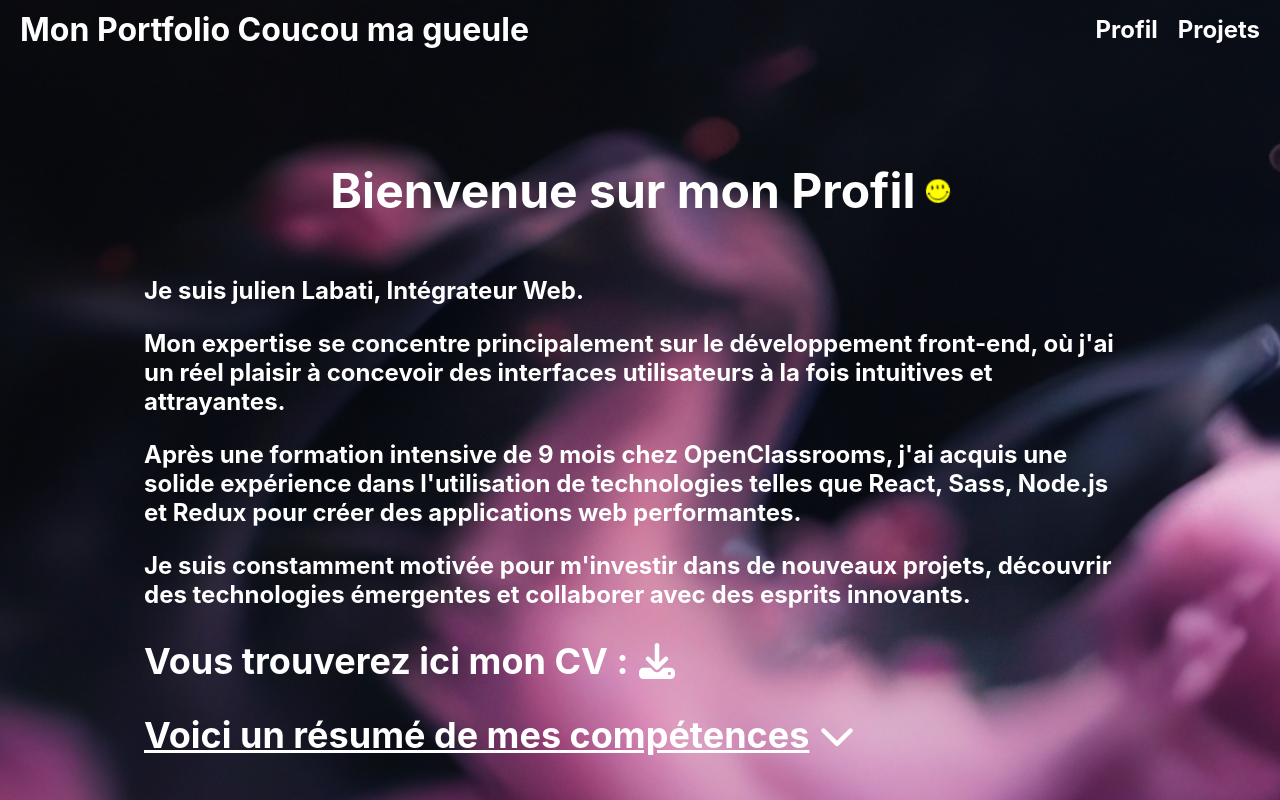
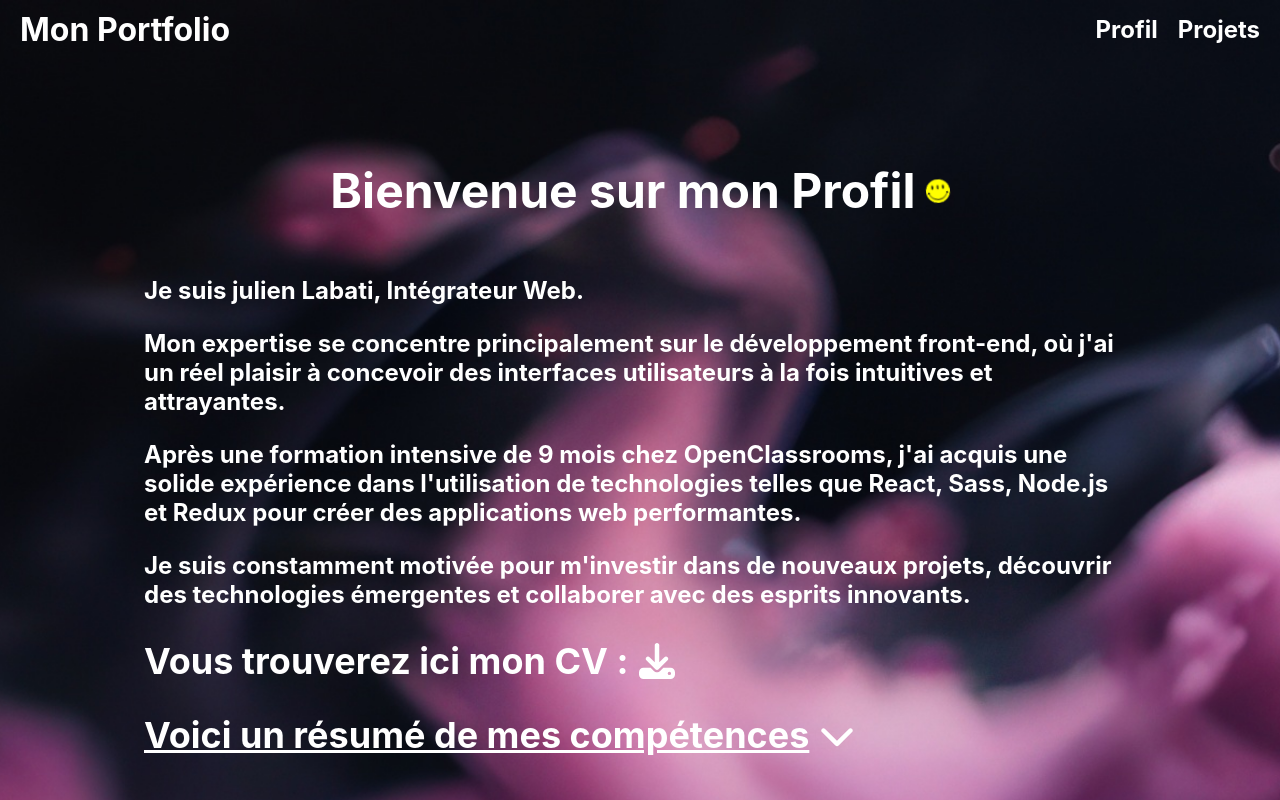
Before and after one commit to LabatiJulien/projet12, a React (Create React App) app in the folder portfolio/: page / in a window 1280 px wide. Shown: the top 800 px of the page. Built offline with nearby package versions, Linux system fonts and the light colour scheme.

Commit message:
correction

```diff
--- a/portfolio/src/components/header/Header.js
+++ b/portfolio/src/components/header/Header.js
@@ -4,7 +4,7 @@ import './Header.css'
 const Header = () => {
     return (
         <header>
-            <h1 className="header-animation">Mon Portfolio Coucou ma gueule</h1>
+            <h1 className="header-animation">Mon Portfolio</h1>
             <nav>
                 <ul>
                     <li className="header-animation"><a href="#profil">Profil</a></li>
```
